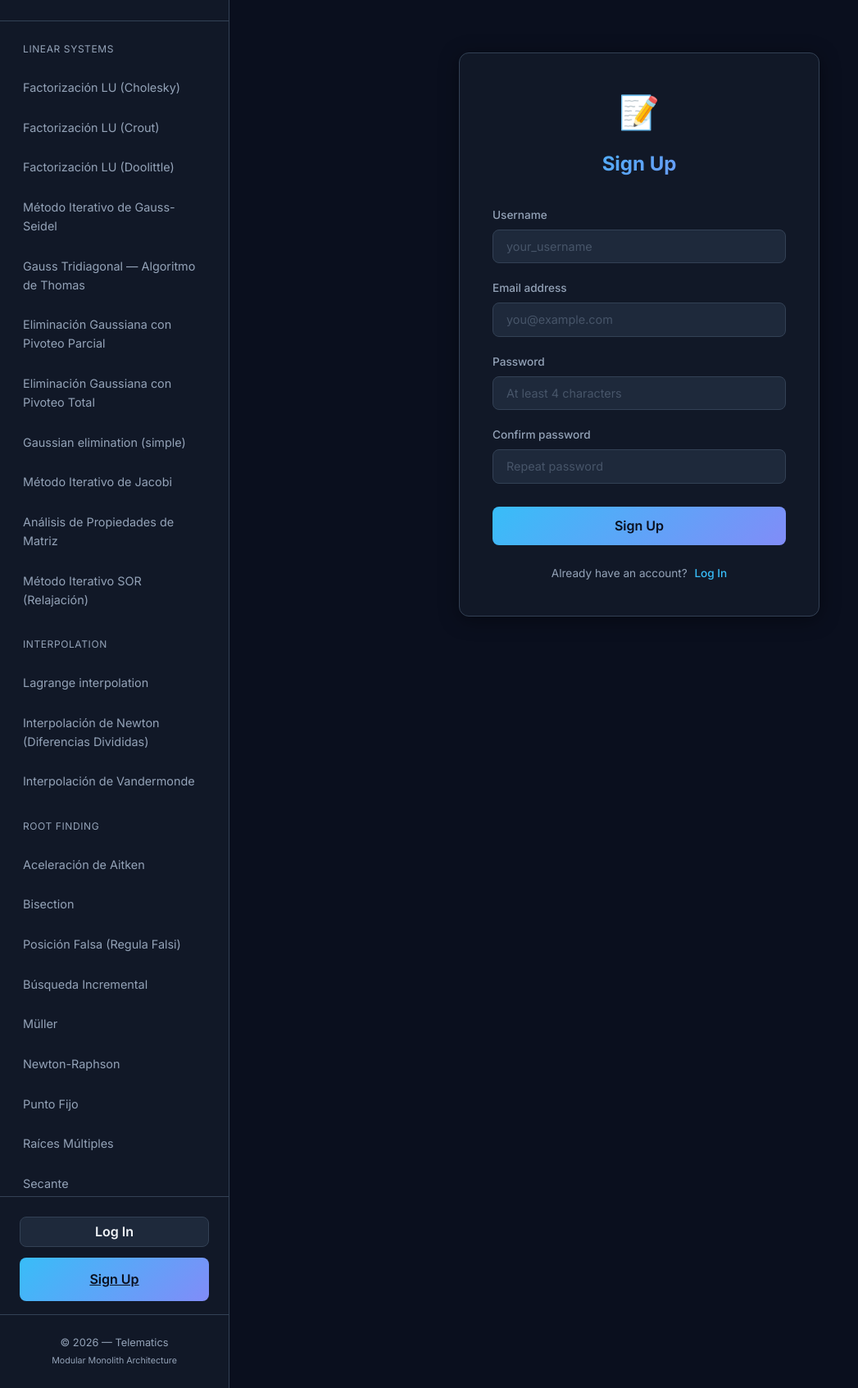
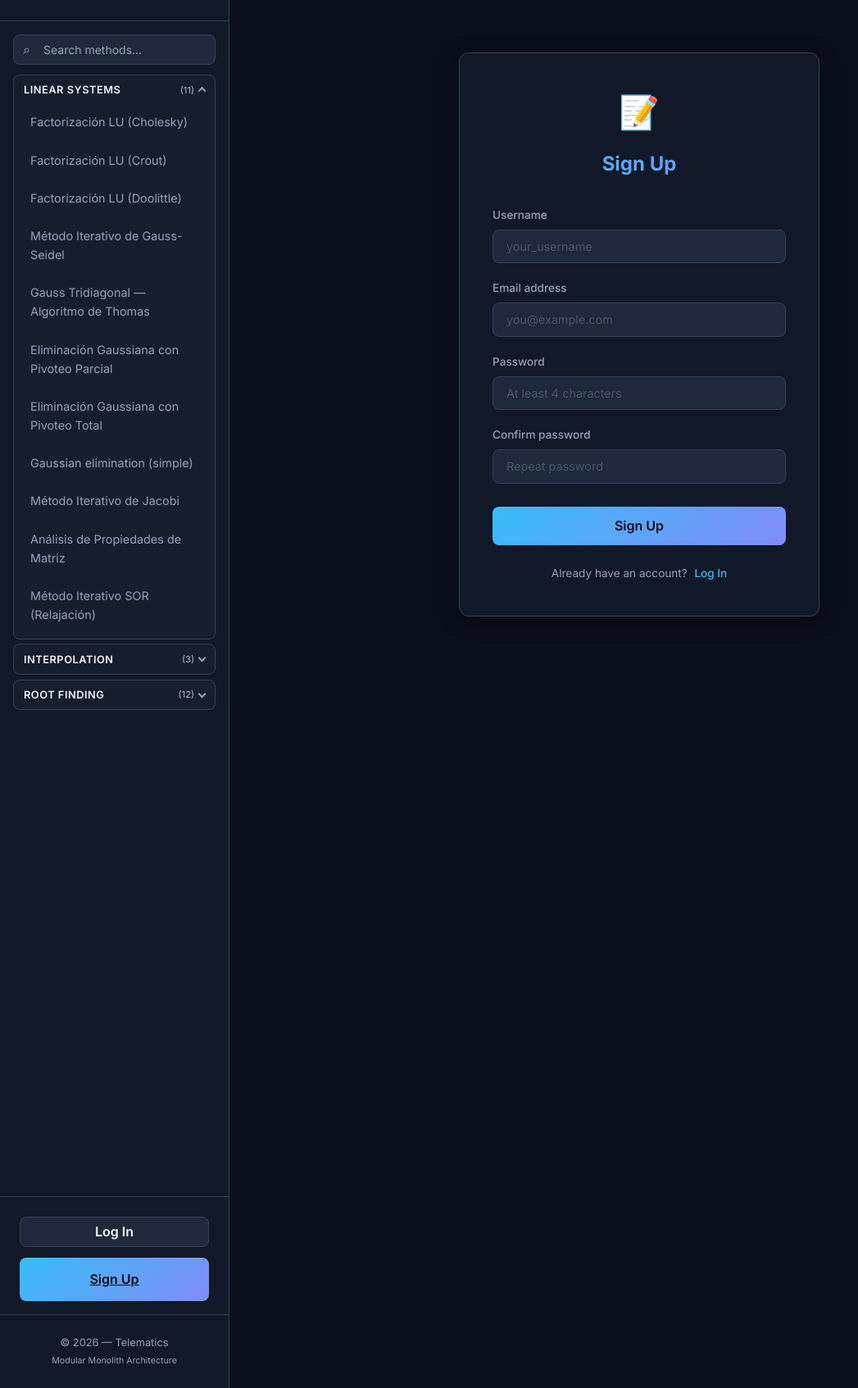
Before and after one commit to Kiler56/Computational-Tool-for-Numerical-Methods, a Flask app: page /register in a window 1280 px wide. Shown: the part 61-1754 px from the top of the page at 82% size, without its empty margins (0-1047 px from the left). Run offline with Flask 3, Linux system fonts and the light colour scheme.

Commit message:
feat(ui): add collapsible sidebar categories and method search filter

```diff
--- a/app/static/css/main.css
+++ b/app/static/css/main.css
@@ -83,23 +83,189 @@ body {
 .sidebar-nav {
     flex: 1;
     overflow-y: auto;
-    padding: 1.5rem 1rem;
+    padding: 1rem;
+    display: flex;
+    flex-direction: column;
+    gap: 0.75rem;
 }
 
-.nav-section-title {
-    font-size: 0.75rem;
+/* ── Sidebar search ─────────────────────────────── */
+.sidebar-search-wrap {
+    position: relative;
+    flex-shrink: 0;
+}
+
+.sidebar-search-icon {
+    position: absolute;
+    left: 0.75rem;
+    top: 50%;
+    transform: translateY(-50%);
+    color: var(--text-muted);
+    font-size: 1rem;
+    pointer-events: none;
+}
+
+.sidebar-search-input {
+    width: 100%;
+    padding: 0.55rem 2.25rem 0.55rem 2.25rem;
+    border: 1px solid var(--border);
+    border-radius: var(--radius-sm);
+    background: var(--surface);
+    color: var(--text);
+    font-family: var(--font);
+    font-size: 0.875rem;
+    transition: border-color 0.2s, box-shadow 0.2s;
+}
+
+.sidebar-search-input::placeholder {
+    color: var(--text-muted);
+}
+
+.sidebar-search-input:focus {
+    outline: none;
+    border-color: var(--accent);
+    box-shadow: 0 0 0 3px var(--accent-glow);
+}
+
+.sidebar-search-clear {
+    position: absolute;
+    right: 0.35rem;
+    top: 50%;
+    transform: translateY(-50%);
+    width: 1.5rem;
+    height: 1.5rem;
+    border: none;
+    border-radius: 4px;
+    background: transparent;
+    color: var(--text-muted);
+    font-size: 1.1rem;
+    line-height: 1;
+    cursor: pointer;
+    display: none;
+    align-items: center;
+    justify-content: center;
+}
+
+.sidebar-search-clear.is-visible {
+    display: flex;
+}
+
+.sidebar-search-clear:hover {
+    color: var(--text);
+    background: var(--bg);
+}
+
+/* ── Collapsible nav groups ─────────────────────── */
+.method-nav-groups {
+    display: flex;
+    flex-direction: column;
+    gap: 0.35rem;
+}
+
+.nav-group {
+    border: 1px solid var(--border);
+    border-radius: var(--radius-sm);
+    background: rgba(30, 41, 59, 0.35);
+    overflow: hidden;
+}
+
+.nav-group.is-empty {
+    display: none;
+}
+
+.nav-group-toggle {
+    width: 100%;
+    display: flex;
+    align-items: center;
+    justify-content: space-between;
+    gap: 0.5rem;
+    padding: 0.65rem 0.75rem;
+    border: none;
+    background: transparent;
+    color: var(--text);
+    font-family: var(--font);
+    font-size: 0.8rem;
+    font-weight: 600;
     text-transform: uppercase;
-    letter-spacing: 0.05em;
+    letter-spacing: 0.04em;
+    cursor: pointer;
+    transition: background 0.2s;
+}
+
+.nav-group-toggle:hover {
+    background: var(--surface);
+}
+
+.nav-group-label {
+    text-align: left;
+    flex: 1;
+    min-width: 0;
+}
+
+.nav-group-meta {
+    display: flex;
+    align-items: center;
+    gap: 0.35rem;
+    flex-shrink: 0;
+}
+
+.nav-group-count {
+    font-size: 0.7rem;
+    font-weight: 500;
     color: var(--text-muted);
-    margin-bottom: 1rem;
-    padding-left: 0.75rem;
+    text-transform: none;
+    letter-spacing: 0;
+}
+
+.nav-group-chevron {
+    display: inline-block;
+    width: 0.45rem;
+    height: 0.45rem;
+    border-right: 2px solid var(--text-muted);
+    border-bottom: 2px solid var(--text-muted);
+    transform: rotate(45deg);
+    transition: transform 0.2s ease;
+    margin-top: -0.15rem;
+}
+
+.nav-group.is-expanded .nav-group-chevron {
+    transform: rotate(-135deg);
+    margin-top: 0.1rem;
+}
+
+.nav-group-panel {
+    max-height: 0;
+    overflow: hidden;
+    transition: max-height 0.25s ease;
+}
+
+.nav-group.is-expanded .nav-group-panel {
+    max-height: 1200px;
+    padding: 0 0.5rem 0.5rem;
+}
+
+.nav-no-results {
+    display: none;
+    font-size: 0.85rem;
+    color: var(--text-muted);
+    text-align: center;
+    padding: 0.75rem 0.5rem;
+    margin: 0;
+}
+
+.nav-no-results.is-visible {
+    display: block;
 }
 
 .nav-list {
     list-style: none;
     display: flex;
     flex-direction: column;
-    gap: 0.4rem;
+    gap: 0.25rem;
+}
+
+.nav-item.is-filtered {
+    display: none;
 }
 
 .nav-link {
--- a/app/static/i18n/en.json
+++ b/app/static/i18n/en.json
@@ -3,11 +3,14 @@
     "nav_systems": "Linear Systems",
     "nav_interp": "Interpolation",
     "nav_roots": "Root Finding",
+    "search_methods": "Search methods…",
+    "search_clear": "Clear search",
+    "search_no_results": "No methods match your search.",
     "hero_title": "Numerical Methods Calculator",
     "hero_subtitle": "Welcome to the interactive environment for solving linear systems and finding roots of equations.",
     "how_to_title": "👋 How to Use This Tool",
     "how_to_desc": "This platform has been designed to scale quickly with multiple numerical algorithms developed by our team.",
-    "step1": "<strong>Select a method</strong> from the left panel. You will find linear system solvers and root-finding methods.",
+    "step1": "<strong>Select a method</strong> from the left sidebar: use the search bar or expand a category (linear systems, interpolation, root finding).",
     "step2": "<strong>Read the instructions</strong> on each method's view to understand the requirements.",
     "step3": "<strong>Enter the data</strong> and watch the step-by-step solution.",
     "tip": "💡 <em>TIP: As new methods are added by the devs, they will automatically appear in the menu.</em>",
--- a/app/static/i18n/es.json
+++ b/app/static/i18n/es.json
@@ -3,11 +3,14 @@
     "nav_systems": "Sistemas Lineales",
     "nav_interp": "Interpolación",
     "nav_roots": "Búsqueda de Raíces",
+    "search_methods": "Buscar métodos…",
+    "search_clear": "Limpiar búsqueda",
+    "search_no_results": "Ningún método coincide con tu búsqueda.",
     "hero_title": "Calculadora de Métodos Numéricos",
     "hero_subtitle": "Bienvenido al entorno interactivo para la resolución de sistemas de ecuaciones lineales y búsqueda de raíces.",
     "how_to_title": "👋 Cómo usar la herramienta",
     "how_to_desc": "Esta plataforma ha sido diseñada para escalar rápidamente con múltiples algoritmos numéricos desarrollados por nuestro equipo.",
-    "step1": "<strong>Selecciona un método</strong> desde el panel lateral izquierdo. Encontrarás métodos de sistemas lineales y de búsqueda de raíces.",
+    "step1": "<strong>Selecciona un método</strong> desde el menú lateral: usa el buscador o abre una categoría (sistemas lineales, interpolación, raíces).",
     "step2": "<strong>Lee las instrucciones</strong> específicas en la vista de cada método para entender los requerimientos.",
     "step3": "<strong>Ingresa los datos</strong> y observa la resolución paso a paso.",
     "tip": "💡 <em>TIP: A medida que se agreguen nuevos métodos por los devs, estos aparecerán automáticamente en el menú.</em>",
--- a/app/static/js/i18n.js
+++ b/app/static/js/i18n.js
@@ -95,6 +95,8 @@ const I18n = (() => {
 
         // Traducir instrucciones del método si existe
         applyMethodInstructions();
+
+        document.dispatchEvent(new CustomEvent('numcalc:langchange', { detail: { lang } }));
     }
 
     /**
--- /dev/null
+++ b/app/static/js/sidebar.js
@@ -0,0 +1,178 @@
+/**
+ * Sidebar: collapsible method categories + live search filter.
+ */
+const SidebarNav = (() => {
+    const STORAGE_KEY = 'numcalc_nav_expanded';
+    const DEFAULT_EXPANDED = {
+        linear_system: true,
+        interpolation: false,
+        root: false,
+    };
+
+    let searchInput;
+    let clearBtn;
+    let noResultsEl;
+    let groups;
+
+    function normalize(text) {
+        return (text || '')
+            .toLowerCase()
+            .normalize('NFD')
+            .replace(/[\u0300-\u036f]/g, '');
+    }
+
+    function getExpandedState() {
+        try {
+            const raw = localStorage.getItem(STORAGE_KEY);
+            if (raw) return { ...DEFAULT_EXPANDED, ...JSON.parse(raw) };
+        } catch (_) { /* ignore */ }
+        return { ...DEFAULT_EXPANDED };
+    }
+
+    function saveExpandedState() {
+        const state = {};
+        groups.forEach((group) => {
+            const cat = group.dataset.category;
+            if (cat) state[cat] = group.classList.contains('is-expanded');
+        });
+        localStorage.setItem(STORAGE_KEY, JSON.stringify(state));
+    }
+
+    function setGroupExpanded(group, expanded) {
+        group.classList.toggle('is-expanded', expanded);
+        const toggle = group.querySelector('.nav-group-toggle');
+        if (toggle) toggle.setAttribute('aria-expanded', expanded ? 'true' : 'false');
+    }
+
+    function applyExpandedDefaults() {
+        const saved = getExpandedState();
+        groups.forEach((group) => {
+            const cat = group.dataset.category;
+            const expanded = saved[cat] !== undefined ? saved[cat] : true;
+            setGroupExpanded(group, expanded);
+        });
+    }
+
+    function expandGroupForActiveLink() {
+        const active = document.querySelector('.nav-group-panel .nav-link.active');
+        if (!active) return;
+        const group = active.closest('.nav-group');
+        if (group) setGroupExpanded(group, true);
+    }
+
+    function updateGroupCounts() {
+        groups.forEach((group) => {
+            const countEl = group.querySelector('.nav-group-count');
+            if (!countEl) return;
+            const visible = group.querySelectorAll('.nav-item:not(.is-filtered)').length;
+            const total = group.querySelectorAll('.nav-item').length;
+            countEl.textContent = `(${visible}${visible !== total ? `/${total}` : ''})`;
+            countEl.style.display = total ? '' : 'none';
+        });
+    }
+
+    function filterMethods(query) {
+        const q = normalize(query.trim());
+        const tokens = q ? q.split(/\s+/).filter(Boolean) : [];
+        let anyVisible = false;
+
+        groups.forEach((group) => {
+            let groupHasMatch = false;
+            group.querySelectorAll('.nav-item').forEach((item) => {
+                const haystack = normalize(item.dataset.search || '');
+                const match = tokens.length === 0 || tokens.every((t) => haystack.includes(t));
+                item.classList.toggle('is-filtered', !match);
+                if (match) groupHasMatch = true;
+            });
+
+            if (tokens.length > 0) {
+                setGroupExpanded(group, groupHasMatch);
+                group.classList.toggle('is-empty', !groupHasMatch);
+            } else {
+                group.classList.remove('is-empty');
+            }
+
+            if (groupHasMatch) anyVisible = true;
+        });
+
+        if (noResultsEl) {
+            noResultsEl.classList.toggle('is-visible', tokens.length > 0 && !anyVisible);
+        }
+
+        updateGroupCounts();
+    }
+
+    function bindSearch() {
+        if (!searchInput) return;
+
+        const onSearch = () => {
+            filterMethods(searchInput.value);
+            if (clearBtn) {
+                clearBtn.classList.toggle('is-visible', searchInput.value.length > 0);
+            }
+        };
+
+        searchInput.addEventListener('input', onSearch);
+        searchInput.addEventListener('search', onSearch);
+
+        if (clearBtn) {
+            clearBtn.addEventListener('click', () => {
+                searchInput.value = '';
+                searchInput.focus();
+                applyExpandedDefaults();
+                onSearch();
+            });
+        }
+    }
+
+    function bindToggles() {
+        groups.forEach((group) => {
+            const toggle = group.querySelector('.nav-group-toggle');
+            if (!toggle) return;
+            toggle.addEventListener('click', () => {
+                const expanded = !group.classList.contains('is-expanded');
+                setGroupExpanded(group, expanded);
+                saveExpandedState();
+            });
+        });
+    }
+
+    function highlightActive() {
+        const currentPath = window.location.pathname;
+        document.querySelectorAll('.nav-group-panel .nav-link').forEach((link) => {
+            link.classList.toggle('active', link.getAttribute('href') === currentPath);
+        });
+        expandGroupForActiveLink();
+    }
+
+    function hideEmptyGroups() {
+        groups.forEach((group) => {
+            const hasItems = group.querySelectorAll('.nav-item').length > 0;
+            group.style.display = hasItems ? '' : 'none';
+        });
+    }
+
+    function init() {
+        searchInput = document.getElementById('method-search');
+        clearBtn = document.getElementById('method-search-clear');
+        noResultsEl = document.getElementById('nav-no-results');
+        groups = document.querySelectorAll('.nav-group');
+
+        if (!groups.length) return;
+
+        hideEmptyGroups();
+        applyExpandedDefaults();
+        bindToggles();
+        bindSearch();
+        highlightActive();
+        updateGroupCounts();
+
+        document.addEventListener('numcalc:langchange', () => {
+            if (typeof I18n !== 'undefined') I18n.applyTranslations();
+        });
+    }
+
+    return { init, filterMethods, highlightActive };
+})();
+
+document.addEventListener('DOMContentLoaded', () => SidebarNav.init());
--- a/app/templates/base.html
+++ b/app/templates/base.html
@@ -22,46 +22,89 @@
                 <button class="mobile-menu-close" id="menu-close" data-i18n-aria="close_menu" aria-label="Close menu">×</button>
             </div>
 
-            <nav class="sidebar-nav">
-                <div class="nav-section-title" data-i18n="nav_systems">Linear systems</div>
+            <nav class="sidebar-nav" aria-label="Numerical methods">
+                <div class="sidebar-search-wrap">
+                    <span class="sidebar-search-icon" aria-hidden="true">⌕</span>
+                    <input
+                        type="search"
+                        id="method-search"
+                        class="sidebar-search-input"
+                        data-i18n-placeholder="search_methods"
+                        placeholder="Search methods…"
+                        autocomplete="off"
+                        spellcheck="false"
+                    >
+                    <button
+                        type="button"
+                        id="method-search-clear"
+                        class="sidebar-search-clear"
+                        data-i18n-aria="search_clear"
+                        aria-label="Clear search"
+                    >×</button>
+                </div>
+
                 {% if methods is defined %}
-                <ul class="nav-list">
+                <div class="method-nav-groups" id="method-nav-groups">
+
+                    <div class="nav-group" data-category="linear_system">
+                        <button type="button" class="nav-group-toggle" aria-expanded="true" aria-controls="nav-panel-systems">
+                            <span class="nav-group-label" data-i18n="nav_systems">Linear systems</span>
+                            <span class="nav-group-meta">
+                                <span class="nav-group-count"></span>
+                                <span class="nav-group-chevron" aria-hidden="true"></span>
+                            </span>
+                        </button>
+                        <ul class="nav-list nav-group-panel" id="nav-panel-systems">
                             {% for m in methods %}
                             {% if m.method_type is not defined or m.method_type == 'linear_system' %}
-                    <li>
-                        <a href="/solver/{{ m.name }}" class="nav-link" id="nav-{{ m.name }}">
-                            {{ m.description }}
-                        </a>
+                            <li class="nav-item" data-search="{{ m.description }} {{ m.name }}">
+                                <a href="/solver/{{ m.name }}" class="nav-link" id="nav-{{ m.name }}">{{ m.description }}</a>
                             </li>
                             {% endif %}
                             {% endfor %}
                         </ul>
+                    </div>
 
-                <div class="nav-section-title" data-i18n="nav_interp" style="margin-top:1.5rem;">Interpolation</div>
-                <ul class="nav-list">
+                    <div class="nav-group" data-category="interpolation">
+                        <button type="button" class="nav-group-toggle" aria-expanded="false" aria-controls="nav-panel-interp">
+                            <span class="nav-group-label" data-i18n="nav_interp">Interpolation</span>
+                            <span class="nav-group-meta">
+                                <span class="nav-group-count"></span>
+                                <span class="nav-group-chevron" aria-hidden="true"></span>
+                            </span>
+                        </button>
+                        <ul class="nav-list nav-group-panel" id="nav-panel-interp">
                             {% for m in methods %}
                             {% if m.method_type is defined and m.method_type == 'interpolation' %}
-                    <li>
-                        <a href="/solver/{{ m.name }}" class="nav-link" id="nav-{{ m.name }}">
-                            {{ m.description }}
-                        </a>
+                            <li class="nav-item" data-search="{{ m.description }} {{ m.name }}">
+                                <a href="/solver/{{ m.name }}" class="nav-link" id="nav-{{ m.name }}">{{ m.description }}</a>
                             </li>
                             {% endif %}
                             {% endfor %}
                         </ul>
+                    </div>
 
-                <div class="nav-section-title" data-i18n="nav_roots" style="margin-top:1.5rem;">Root finding</div>
-                <ul class="nav-list">
+                    <div class="nav-group" data-category="root">
+                        <button type="button" class="nav-group-toggle" aria-expanded="false" aria-controls="nav-panel-roots">
+                            <span class="nav-group-label" data-i18n="nav_roots">Root finding</span>
+                            <span class="nav-group-meta">
+                                <span class="nav-group-count"></span>
+                                <span class="nav-group-chevron" aria-hidden="true"></span>
+                            </span>
+                        </button>
+                        <ul class="nav-list nav-group-panel" id="nav-panel-roots">
                             {% for m in methods %}
                             {% if m.method_type is defined and m.method_type == 'root' %}
-                    <li>
-                        <a href="/solver/{{ m.name }}" class="nav-link" id="nav-{{ m.name }}">
-                            {{ m.description }}
-                        </a>
+                            <li class="nav-item" data-search="{{ m.description }} {{ m.name }}">
+                                <a href="/solver/{{ m.name }}" class="nav-link" id="nav-{{ m.name }}">{{ m.description }}</a>
                             </li>
                             {% endif %}
                             {% endfor %}
                         </ul>
+                    </div>
+
+                </div>
+                <p class="nav-no-results" id="nav-no-results" data-i18n="search_no_results">No methods match your search.</p>
                 {% endif %}
             </nav>
 
@@ -116,8 +159,8 @@
     <script src="{{ url_for('static', filename='js/api.js') }}"></script>
     <script src="{{ url_for('static', filename='js/matrix.js') }}"></script>
     <script src="{{ url_for('static', filename='js/steps.js') }}"></script>
+    <script src="{{ url_for('static', filename='js/sidebar.js') }}"></script>
     <script>
-        // Responsive sidebar UI
         const sidebar = document.getElementById('sidebar');
         const overlay = document.getElementById('sidebar-overlay');
         const toggleBtn = document.getElementById('menu-toggle');
@@ -136,17 +179,6 @@
         toggleBtn.addEventListener('click', openMenu);
         closeBtn.addEventListener('click', closeMenu);
         overlay.addEventListener('click', closeMenu);
-
-        // Highlight active link in sidebar
-        document.addEventListener("DOMContentLoaded", () => {
-            const currentPath = window.location.pathname;
-            const links = document.querySelectorAll('.nav-link');
-            links.forEach(link => {
-                if (link.getAttribute('href') === currentPath) {
-                    link.classList.add('active');
-                }
-            });
-        });
     </script>
     {% block scripts %}{% endblock %}
 </body>
```
Lines whose indentation alone changed are shown as unchanged.
